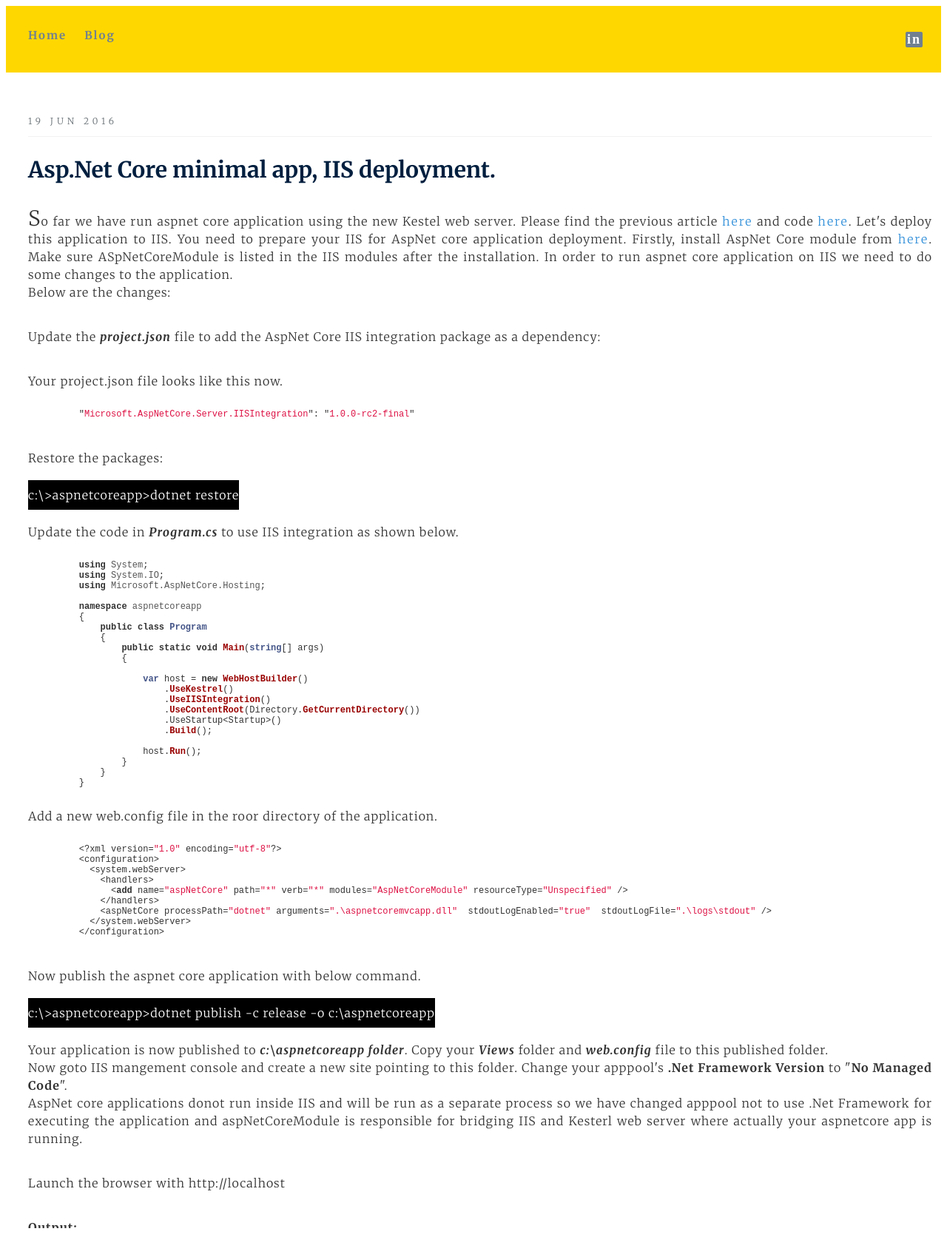
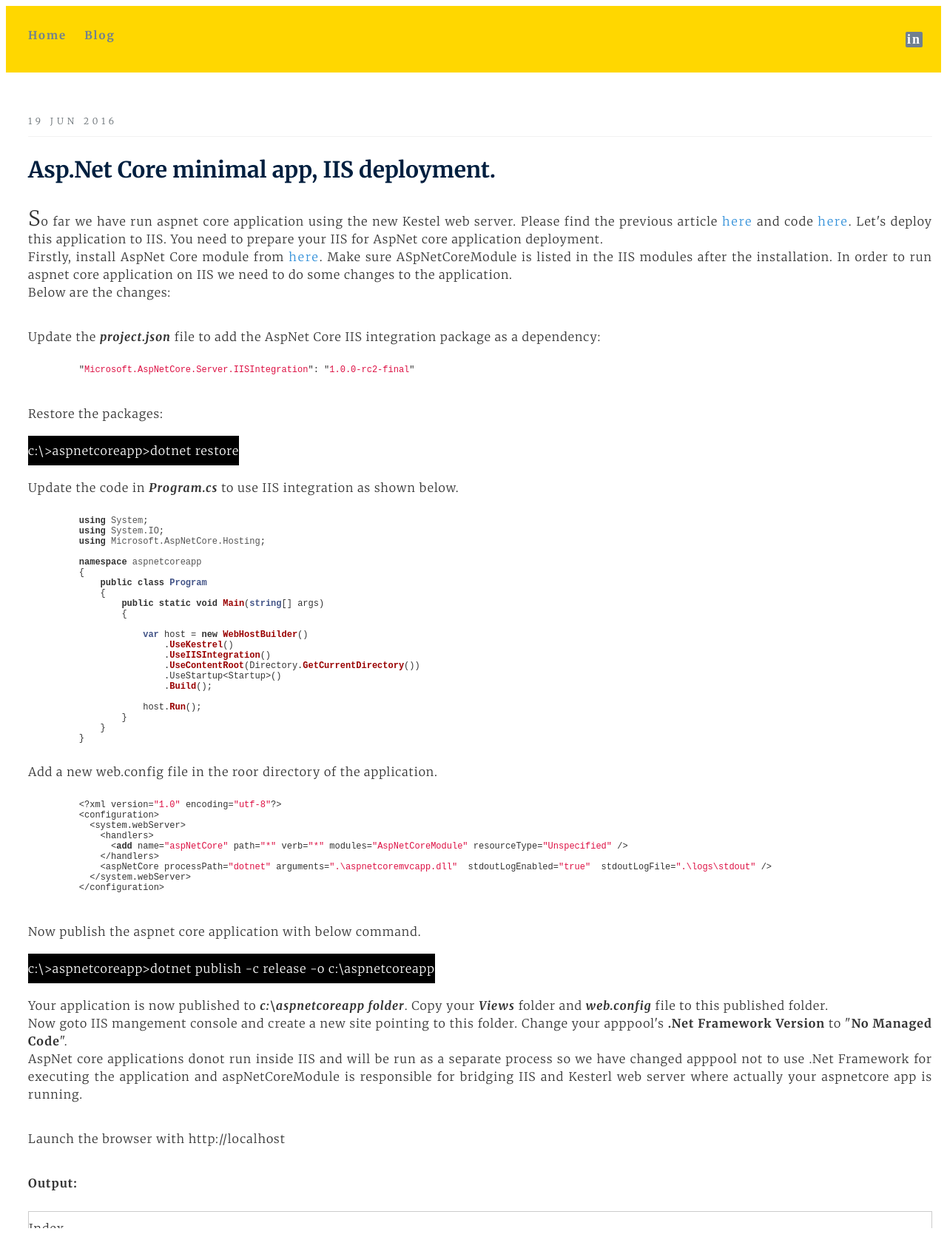
Before and after one commit to srirangamv/srirangamv.github.io, a Jekyll site: the page built from _posts/2016-06-19-aspnetcore-minimalapp-iis-deployment.md, in a window 1280 px wide. Shown: the top 1699 px of the page at 74% size. Built offline with Jekyll 4.4.1, drawn with Linux system fonts in a browser that asks for light colours.

Commit message:
minor changes.

```diff
--- a/_posts/2016-06-19-aspnetcore-minimalapp-iis-deployment.md
+++ b/_posts/2016-06-19-aspnetcore-minimalapp-iis-deployment.md
@@ -6,14 +6,12 @@
 
 <p>
 So far we have run aspnet core application using the new Kestel web server. Please find the previous article <a href="http://vwtt.github.io/blog/2016/06/05/aspnetcore-minimalapp">here</a> and code <a href="https://github.com/vwtt/aspnetcoreminapp">here</a>. Let's deploy this application to IIS.
-You need to prepare your IIS for AspNet core application deployment. Firstly,  install AspNet Core module  from <a href="https://go.microsoft.com/fwlink/?LinkId=798480" title="AspNet Core Windows Hosting" target="_blank">here</a>.
+You need to prepare your IIS for AspNet core application deployment. <br>Firstly,  install AspNet Core module  from <a href="https://go.microsoft.com/fwlink/?LinkId=798480" title="AspNet Core Windows Hosting" target="_blank">here</a>.
 Make sure ASpNetCoreModule is listed in the IIS modules after the installation. In order to run aspnet core application on IIS we need to do some changes to the application.
 <br>Below are the changes:
 </p>
 
 <p>Update the <b><i>project.json</i></b> file to add the AspNet Core IIS integration package as a dependency:</p>
-
-Your project.json file looks like this now.
 
 {% highlight javascript %}
 
```
